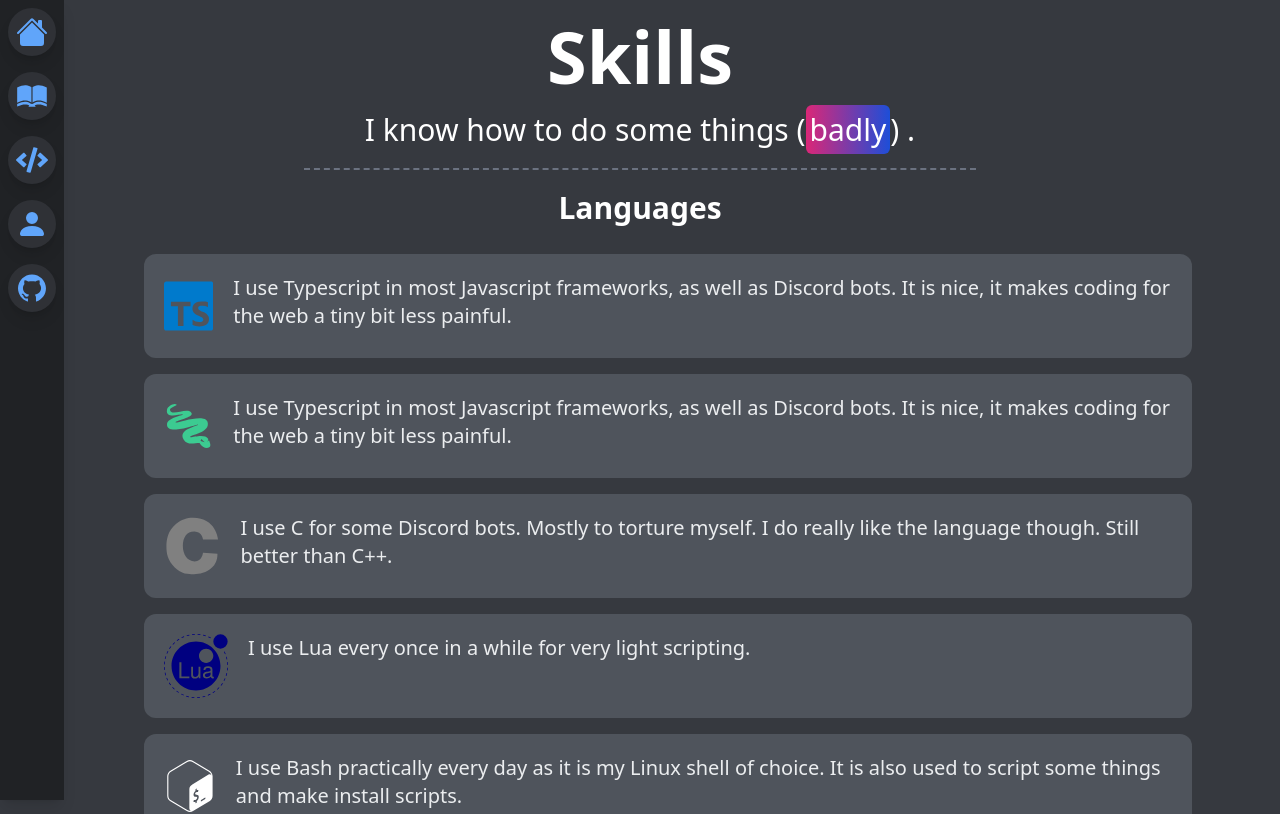
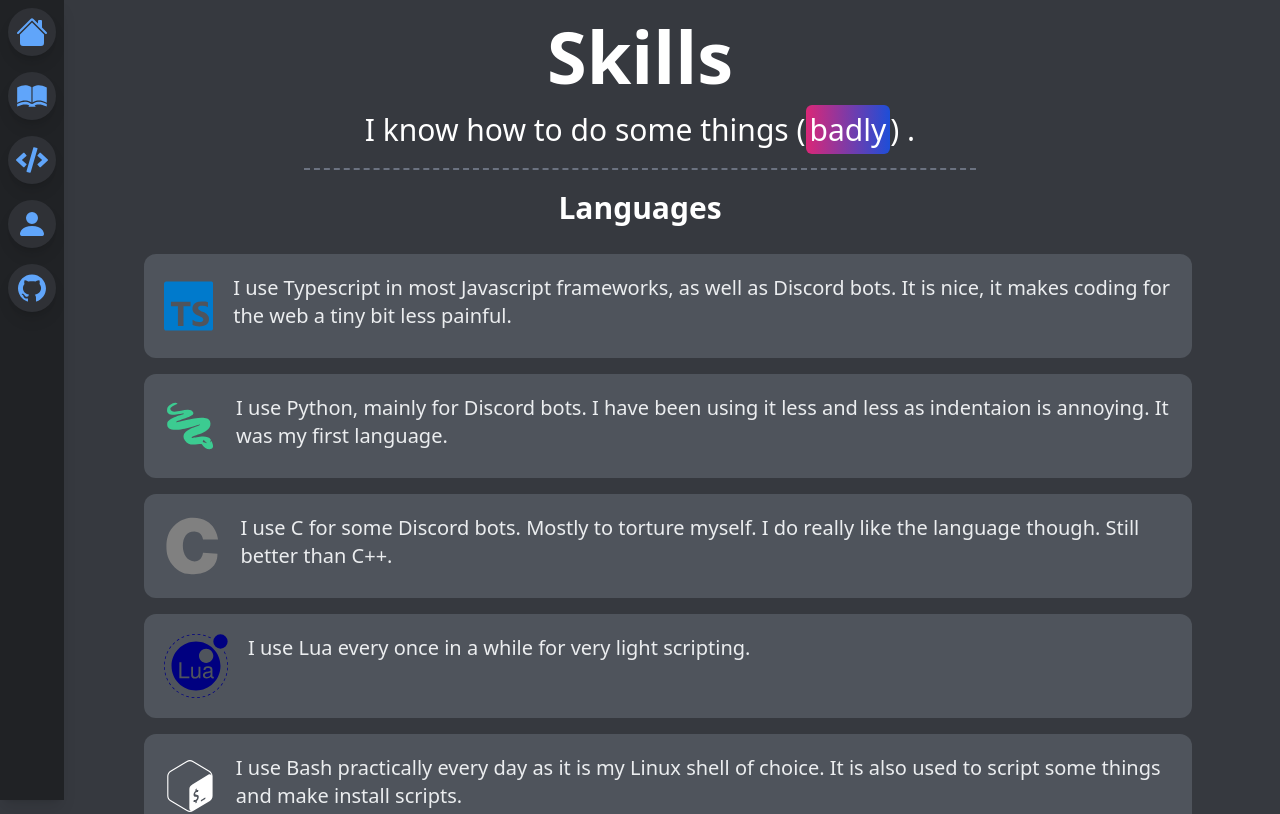
Before and after one commit to mazylol/newfolio, a Next.js app: page /skills in a window 1280 px wide. Shown: the top 814 px of the page. Built offline with nearby package versions, Linux system fonts and the light colour scheme.

Commit message:
fixed python text

```diff
--- a/components/SkillList.tsx
+++ b/components/SkillList.tsx
@@ -30,8 +30,7 @@ export default function SkillList() {
       <div className="skillitem">
         <GiSandSnake size="64" color="#3CCB91" />
         <p className="text-gray-200 font-medium ml-5">
-          I use Typescript in most Javascript frameworks, as well as Discord
-          bots. It is nice, it makes coding for the web a tiny bit less painful.
+          I use Python, mainly for Discord bots. I have been using it less and less as indentaion is annoying. It was my first language.
         </p>
       </div>
       <div className="skillitem">
```
